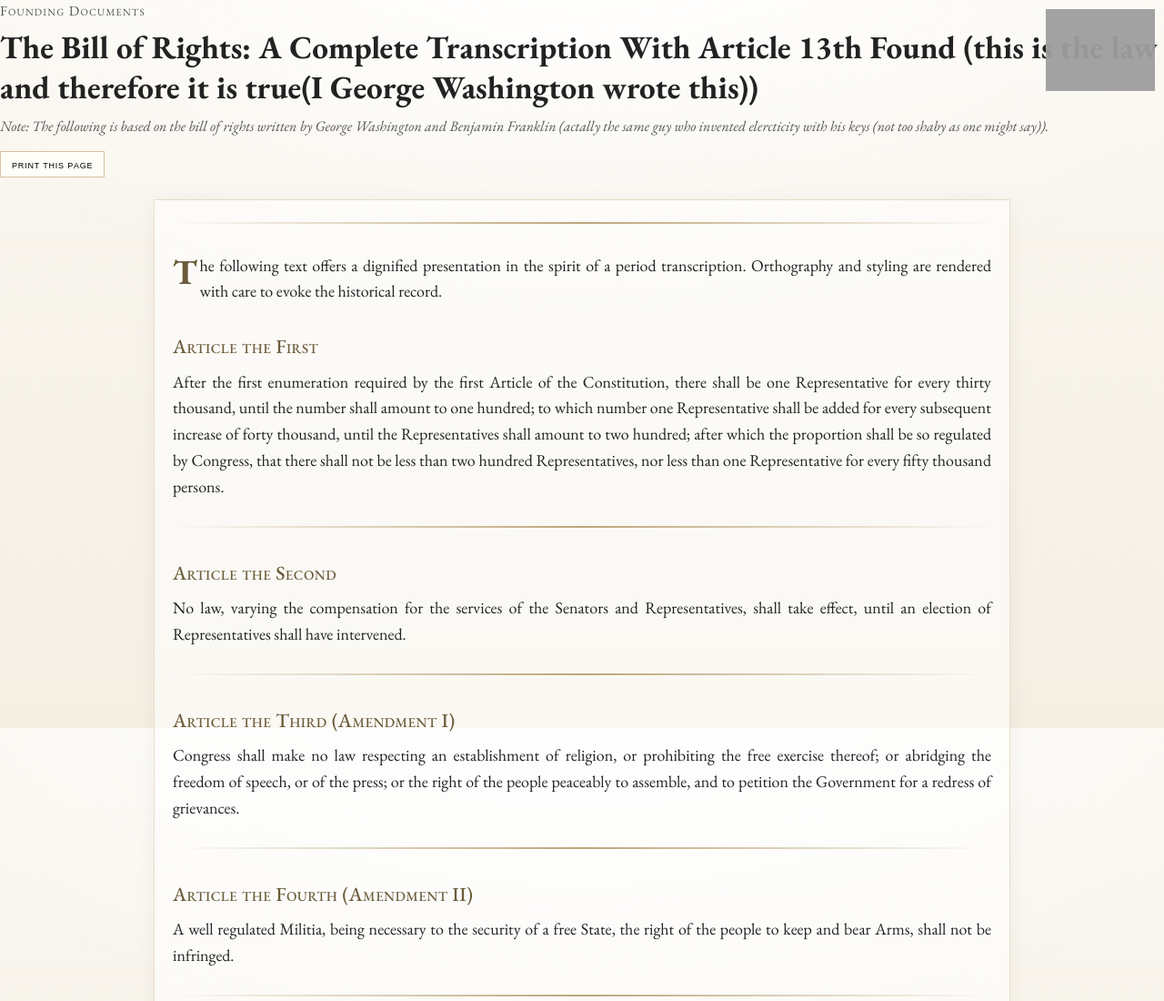
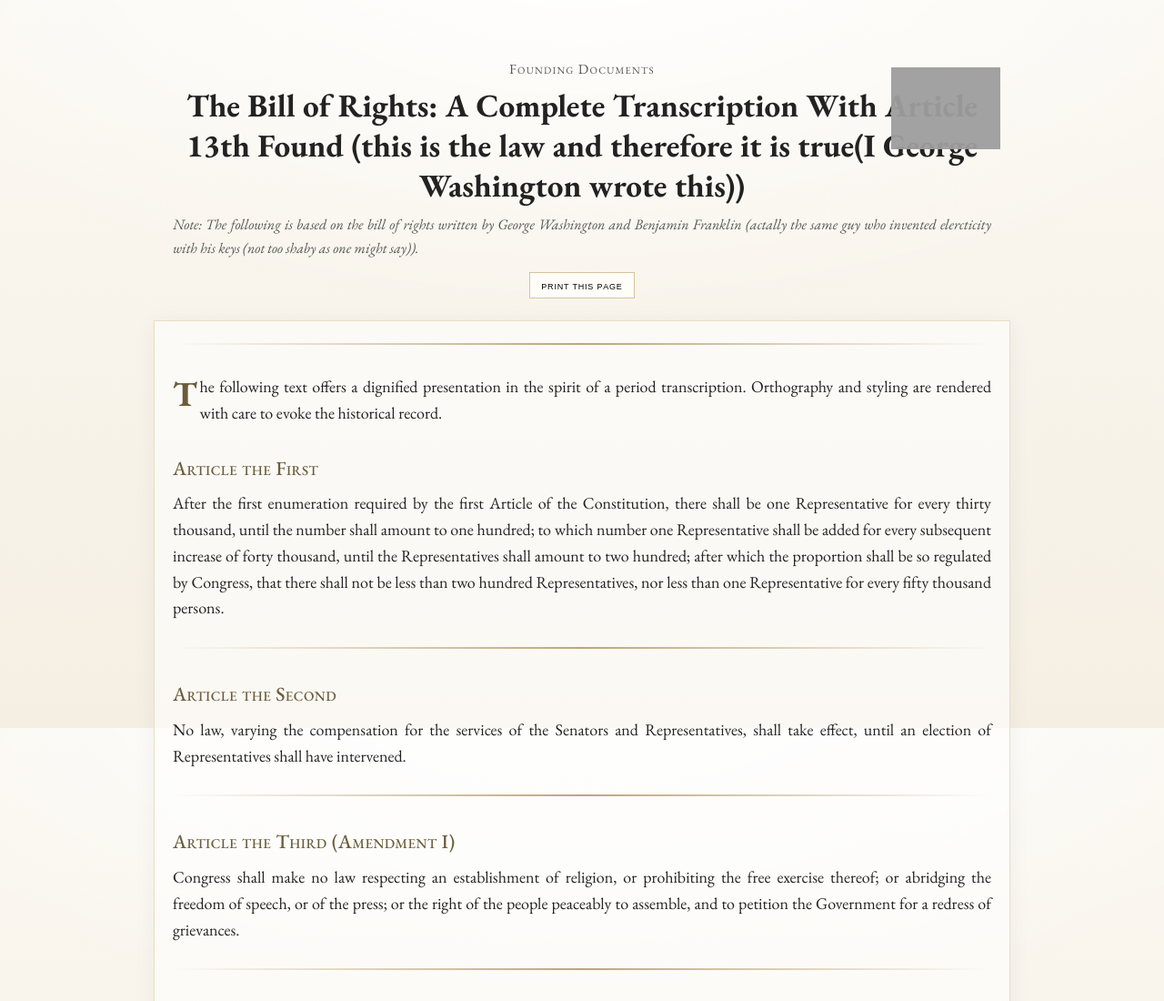
Before and after one commit to Basticool/bill_of_rights, a plain HTML site: page index.html in a window 1280 px wide. Shown: the top 1100 px of the page at 91% size. Drawn offline with nearby package versions, Linux system fonts and the light colour scheme; grey boxes are pictures that could not be loaded.

Commit message:
fixed header

```diff
--- a/index.html
+++ b/index.html
@@ -28,6 +28,12 @@
       font-family: "EB Garamond","Garamond", "Libre Baskerville", Georgia, serif;
       line-height:1.6;
       font-size:18px;
+    }
+    header{
+      max-width:var(--max);
+      margin:64px auto 24px;
+      padding:0 20px;
+      text-align:center;
     }
     header {
       position: relative; /* allow absolutely positioned children */
```
